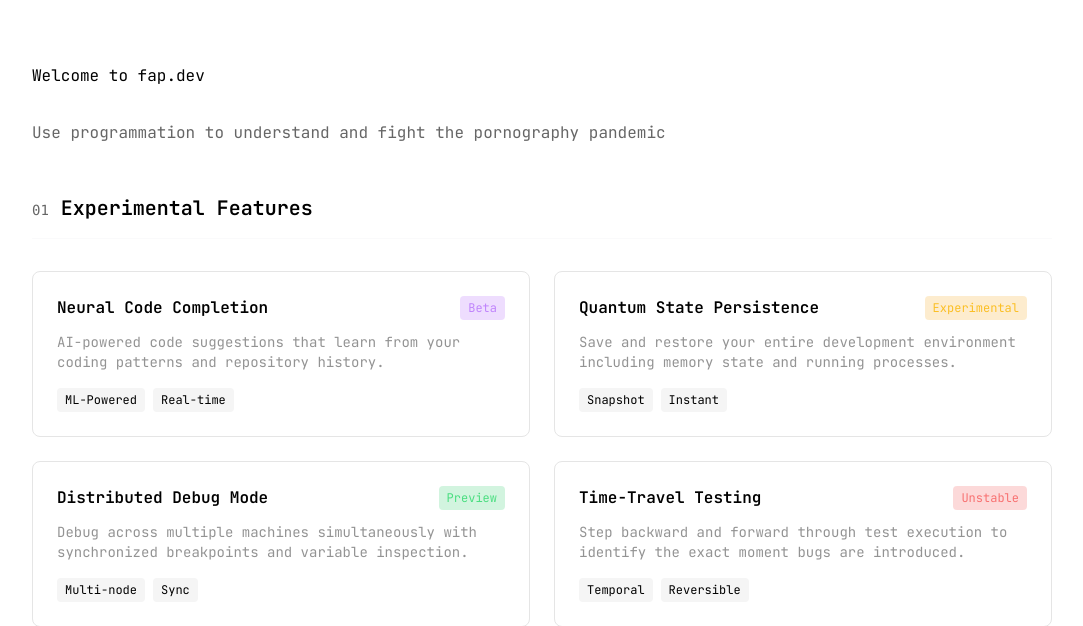
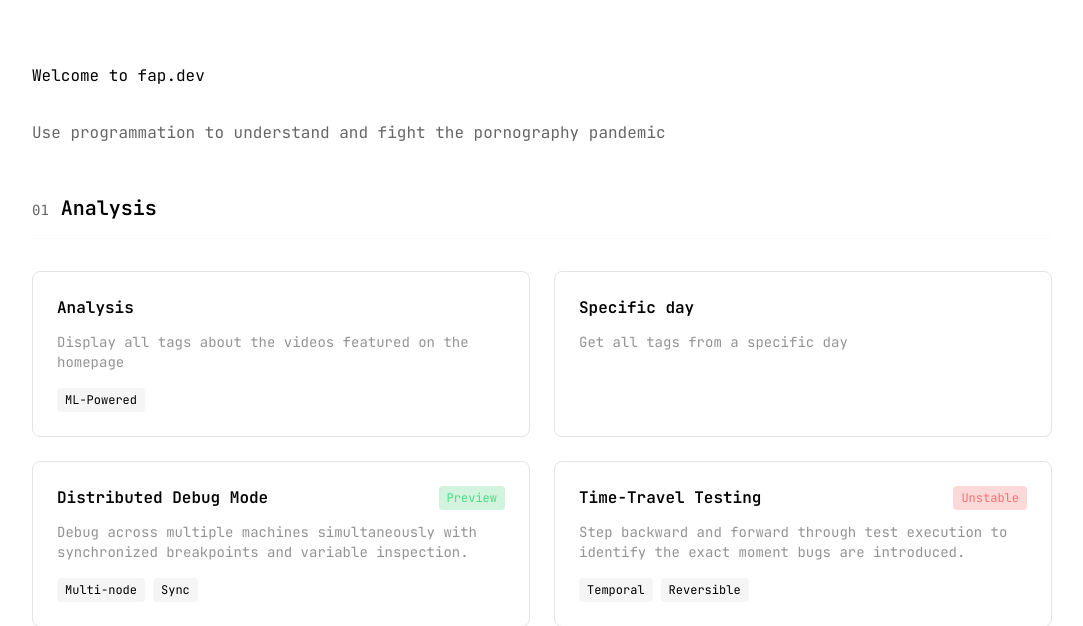
Before and after one commit to OrgaFAP/fap.dev, a Django app: template website/templates/website/index.html in a window 1280 px wide. Shown: the part 72-698 px from the top of the page, without its empty margins (98-1181 px from the left). Run offline with Django 5.2, Linux system fonts and the light colour scheme; the template is opened without the code that fills it, so the values that code supplies are empty; some libraries are stand-ins or nearby versions.

Commit message:
Add informations on /index

```diff
--- a/website/templates/website/index.html
+++ b/website/templates/website/index.html
@@ -23,32 +23,27 @@
             <section class="mb-16">
                 <div class="flex items-baseline gap-3 mb-4">
                     <span class="font-mono text-sm opacity-60">01</span>
-                    <h2 class="text-xl font-semibold">Experimental Features</h2>
+                    <h2 class="text-xl font-semibold">Analysis</h2>
                 </div>
                 <hr class="mb-8 opacity-20">
 
                 <div class="grid md:grid-cols-2 gap-6">
                     <div class="border border-[var(--separator)] rounded-lg p-6 hover:border-[var(--foreground)] transition-colors">
                         <div class="flex items-start justify-between mb-3">
-                            <h3 class="font-semibold">Neural Code Completion</h3>
-                            <span class="text-xs px-2 py-1 bg-purple-500/20 text-purple-400 rounded">Beta</span>
+                            <h3 class="font-semibold">Analysis</h3>
                         </div>
-                        <p class="text-sm opacity-70 mb-4">AI-powered code suggestions that learn from your coding patterns and repository history.</p>
+                        <p class="text-sm opacity-70 mb-4">Display all tags about the videos featured on the homepage</p>
                         <div class="flex gap-2 flex-wrap">
                             <span class="text-xs px-2 py-1 bg-[var(--hover-bg)] rounded">ML-Powered</span>
-                            <span class="text-xs px-2 py-1 bg-[var(--hover-bg)] rounded">Real-time</span>
                         </div>
                     </div>
 
                     <div class="border border-[var(--separator)] rounded-lg p-6 hover:border-[var(--foreground)] transition-colors">
                         <div class="flex items-start justify-between mb-3">
-                            <h3 class="font-semibold">Quantum State Persistence</h3>
-                            <span class="text-xs px-2 py-1 bg-amber-500/20 text-amber-400 rounded">Experimental</span>
+                            <h3 class="font-semibold">Specific day</h3>
                         </div>
-                        <p class="text-sm opacity-70 mb-4">Save and restore your entire development environment including memory state and running processes.</p>
+                        <p class="text-sm opacity-70 mb-4">Get all tags from a specific day</p>
                         <div class="flex gap-2 flex-wrap">
-                            <span class="text-xs px-2 py-1 bg-[var(--hover-bg)] rounded">Snapshot</span>
-                            <span class="text-xs px-2 py-1 bg-[var(--hover-bg)] rounded">Instant</span>
                         </div>
                     </div>
 
```
